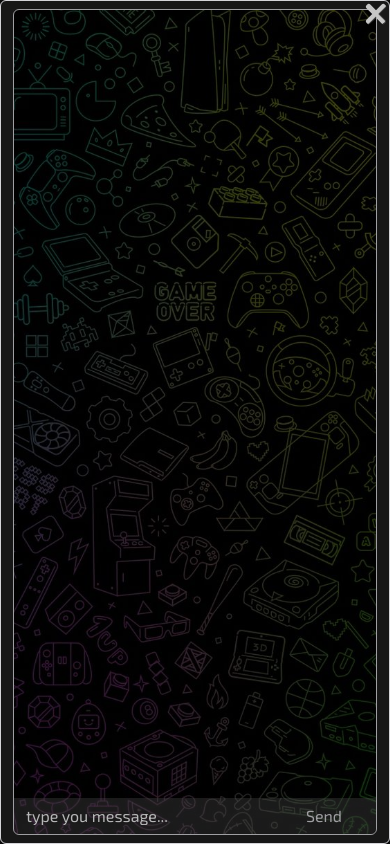
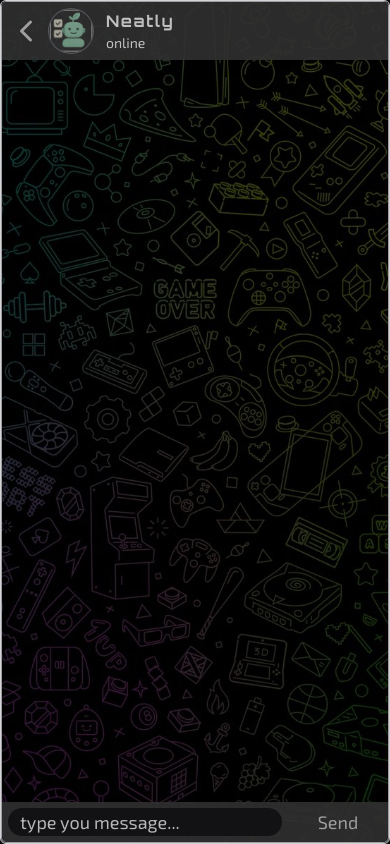
Before and after one commit to kiqprado/neatly, a Next.js app: page /pages/webchat in a window 390 px wide. Built offline with nearby package versions, Linux system fonts and the light colour scheme.

Commit message:
fix: polish visual components for better UX : - Adjust spacing, colors, and responsive breakpoints - Improve interactive feedback (hover/active states; - button transitions for smoother interaction

```diff
--- a/package.json
+++ b/package.json
@@ -10,6 +10,7 @@
   },
   "dependencies": {
     "gsap": "^3.13.0",
+    "lucide-react": "^0.511.0",
     "next": "15.3.1",
     "react": "^19.0.0",
     "react-dom": "^19.0.0",
--- a/src/app/[pages]/webchat/page.tsx
+++ b/src/app/[pages]/webchat/page.tsx
@@ -4,11 +4,13 @@ import { useState, useRef, useEffect } from 'react'
 
 import Image from 'next/image'
 
+import Link from 'next/link'
+
 import { useMediaRange } from '@/app/utils/breakpoint-hook'
 
 import { FetchMessageOnChat } from '@/app/utils/fetch-bot-responses'
 
-import { LinkIcon } from '@/app/elements/link-icon'
+import { ChevronLeft } from 'lucide-react'
 
 interface IWebChatPage {
   params: string
@@ -91,22 +93,39 @@ export default function WebChatPage({ params, autoScroll = true }: IWebChatPage)
   }, [ messages, autoScroll ])
 
   return (
-    <div className='h-screen inset-0 flex bg-neutral-950/50'>
-      <div className={`m-auto ${mobileRangeFull || tabletRangeFull ? 'w-full h-screen' : 'h-[93%] w-[36%]'} px-3 py-2 relative rounded-md border bg-neutral-900`}>
-        <LinkIcon
-          href={'/'}
-        >
-          <Image
-            src={'/close.svg'}
-            alt='Close Tag Icon'
-            width={26}
-            height={26}
-          />
-        </LinkIcon>
+    <div className='h-[100svh] inset-0 flex bg-neutral-950/50'>
+      <div className={`m-auto ${mobileRangeFull || tabletRangeFull ? 'w-full h-[100svh]' : 'h-[93%] w-[36%]'} rounded-md border bg-neutral-900`}>
         <div
           className='h-full flex flex-col bg-center bg-no-repeat bg-cover border brightness-75 rounded-md'
           style={{ backgroundImage: "url('/bg-chat.jpg')"}}
         >
+          <div className='w-full px-1.5 py-1.5 flex items-center gap-3  bg-neutral-700/90'>
+            <Link
+              href={'/'}
+            >
+              <ChevronLeft
+                className={`${mobileRangeFull || tabletRangeFull ? 'size-9' : 'size-7'}
+                  -mr-2 hover:text-zinc-50 hover:brightness-200`}
+              />
+            </Link>
+            <Image
+              src={'/logo-dark-mode.png'}
+              alt='App Logo Profile Pic'
+              width={mobileRangeFull || tabletRangeFull ? 46 : 36}
+              height={16}
+              className='rounded-[50%] border border-zinc-500'
+            />
+            <div
+              className={`flex flex-col justify-center ${mobileRangeFull || tabletRangeFull ? '' : 'mt-1 leading-3'}`}
+            >
+              <h3 className={`${mobileRangeFull || tabletRangeFull ? 'font-bold tracking-widest' : 'tracking-wider'}
+                brightness-150 hover:brightness-200`}
+              >
+                Neatly
+              </h3>
+              <span className='text-sm brightness-125'>online</span>
+            </div>
+          </div>
           <div
             className='py-1.5 flex-1 flex flex-col gap-3 overflow-y-hidden text-zinc-50'
             style={{
@@ -138,16 +157,16 @@ export default function WebChatPage({ params, autoScroll = true }: IWebChatPage)
               </div>
             ))}
           </div>
-          <div className='flex gap-3 py-1.5 bg-neutral-500/30 rounded-b-md'>
+          <div className='flex gap-3 p-1.5 bg-neutral-700/90  rounded-b-md'>
             <input
               type='text'
               value={textValue}
               placeholder='type you message...'
               onChange={(e) => setTextValue(e.target.value)}
-              className='flex-1 px-3 outline-0 placeholder:text-zinc-100'
+              className={`flex-1 px-3 outline-0 ${ mobileRangeFull || tabletRangeFull ? 'text-lg' : 'text-md' } bg-zinc-900 rounded-2xl placeholder:text-zinc-100`}
             />
             <button
-              className='min-w-26'
+              className={`min-w-22 ${ mobileRangeFull || tabletRangeFull ? 'text-lg' : 'text-md'}`}
               onClick={HandleMessageChat}
             >
               Send
--- a/src/app/elements/link-icon.tsx
+++ b/src/app/elements/link-icon.tsx
@@ -11,7 +11,7 @@ VariantProps<typeof LinkIconVariants> {
 
 const LinkIconVariants = tv({
   base: [
-    'absolute top-0 right-0 z-10',
+    'absolute z-10',
     'transition-all duration-200 ease-in-out',
     'hover:scale-110 hover:brightness-125',
     'active:scale-95 active:brightness-75',
@@ -26,20 +26,24 @@ const LinkIconVariants = tv({
         'bg-none text-current',
 
       ]
+    },
+    position: {
+      left: 'top-3 left-1',
+      right: 'top-0 right-0'
     }
   },
   defaultVariants: {
     variant: 'secondary',
-    size: 'md'
+    position: 'right'
   }
 });
 
-export function LinkIcon({ href, children, variant, ...props }: ILinkIcon) {
+export function LinkIcon({ href, children, variant, position, ...props }: ILinkIcon) {
   return (
     <Link
       {...props}
       href={href}
-      className={LinkIconVariants({ variant })}
+      className={LinkIconVariants({ variant, position })}
     >
       {children}
     </Link>
```
Also changed, not shown: 1 other file (tests, documents, lock files or other folders).
